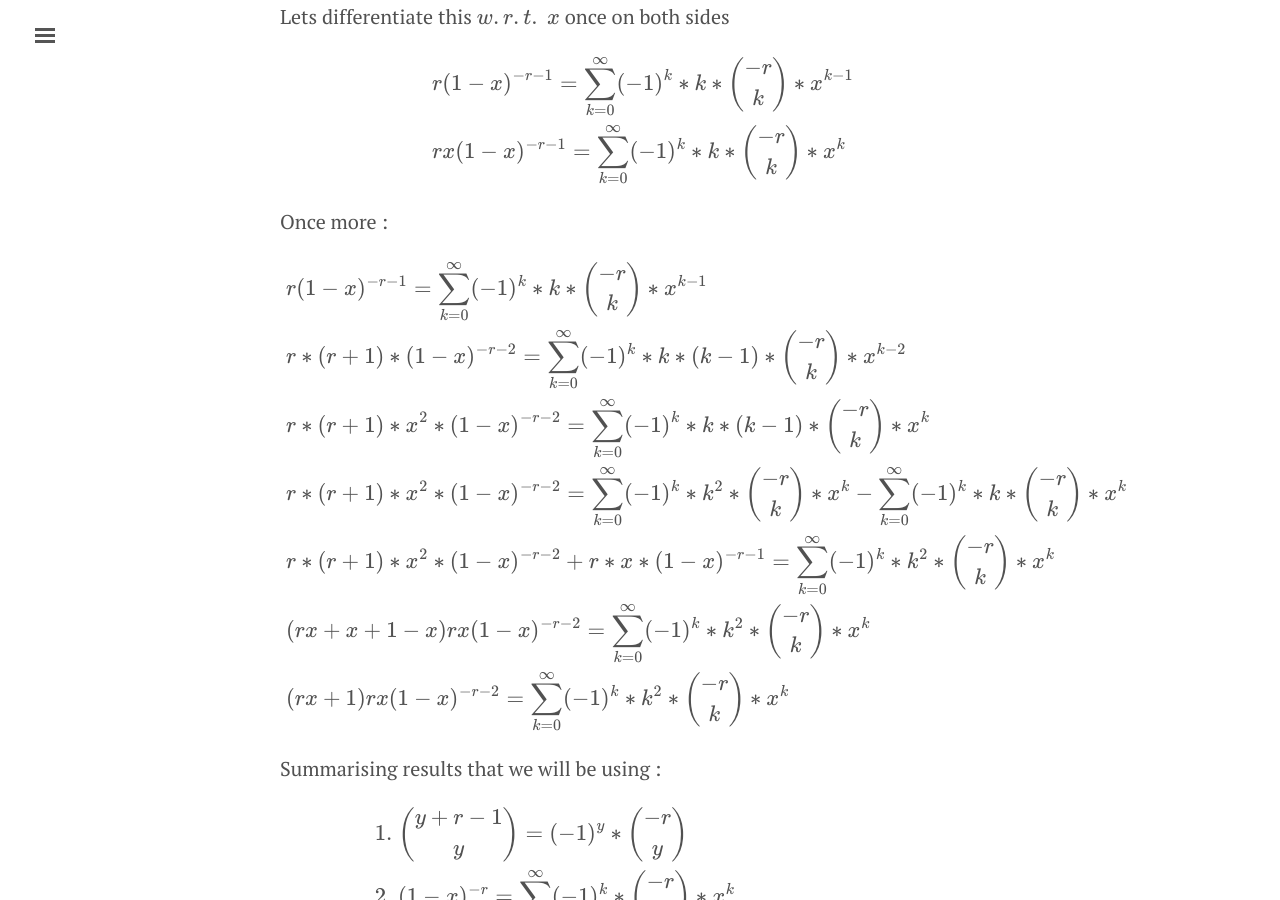
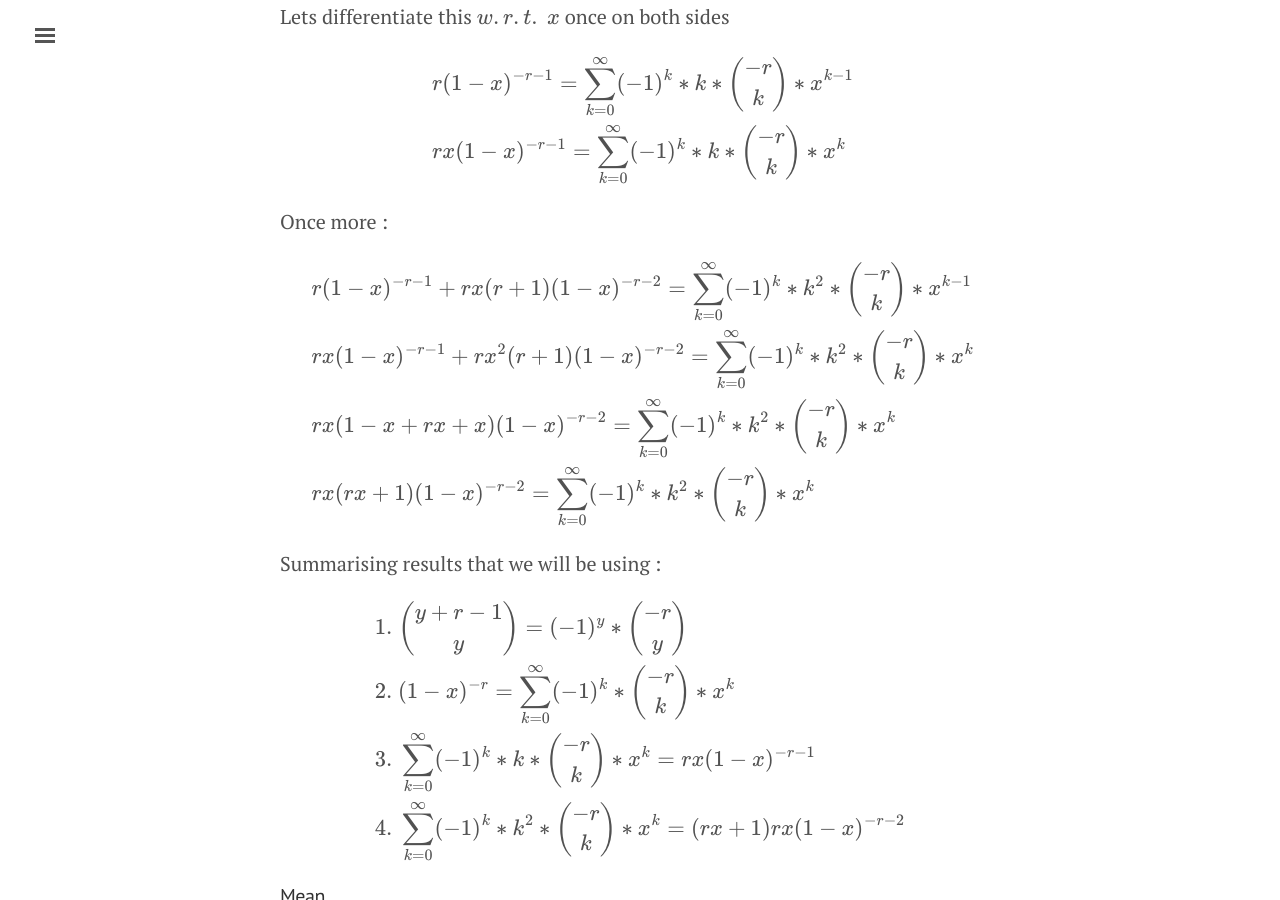
Before and after one commit to lalitsachan/lalitsachan.github.io, a Jekyll site: the page built from _posts/2020-09-07-Lets-Talk-Distributions-Part-2.md, in a window 1280 px wide and 900 px high, scrolled down 9444 px. Built offline with Jekyll 4.4.1, drawn with Linux system fonts in a browser that asks for light colours; formulas are drawn with MathJax 3; comment, search, counter and statistics services are not loaded.

Commit message:
simplified math

```diff
--- a/_posts/2020-09-07-Lets-Talk-Distributions-Part-2.md
+++ b/_posts/2020-09-07-Lets-Talk-Distributions-Part-2.md
@@ -285,13 +285,10 @@ Once more :
 
 $$
 \begin{align}
-& \ r(1-x)^{-r-1}=\sum\limits_{k=0}^\infty (-1)^k *k*\binom{-r}{k}*x^{k-1}
-\\ & \ r*(r+1)*(1-x)^{-r-2}=\sum\limits_{k=0}^\infty (-1)^k *k*(k-1)*\binom{-r}{k}*x^{k-2}
-\\ & \ r*(r+1)*x^2*(1-x)^{-r-2}=\sum\limits_{k=0}^\infty (-1)^k *k*(k-1)*\binom{-r}{k}*x^{k}
-\\ & \ r*(r+1)*x^2*(1-x)^{-r-2}=\sum\limits_{k=0}^\infty (-1)^k *k^2*\binom{-r}{k}*x^{k}-\sum\limits_{k=0}^\infty (-1)^k *k*\binom{-r}{k}*x^{k}
-\\ & \ r*(r+1)*x^2*(1-x)^{-r-2}+r*x*(1-x)^{-r-1}=\sum\limits_{k=0}^\infty (-1)^k *k^2*\binom{-r}{k}*x^{k}
-\\ & \ (rx+x+1-x)rx(1-x)^{-r-2}=\sum\limits_{k=0}^\infty (-1)^k *k^2*\binom{-r}{k}*x^{k}
-\\ & \ (rx+1)rx(1-x)^{-r-2}=\sum\limits_{k=0}^\infty (-1)^k *k^2*\binom{-r}{k}*x^{k}
+& \ r(1-x)^{-r-1}+rx(r+1)(1-x)^{-r-2}=\sum\limits_{k=0}^\infty (-1)^k *k^2*\binom{-r}{k}*x^{k-1}
+\\& \ rx(1-x)^{-r-1}+rx^2(r+1)(1-x)^{-r-2}=\sum\limits_{k=0}^\infty (-1)^k *k^2*\binom{-r}{k}*x^{k}
+\\& \ rx(1-x+rx+x)(1-x)^{-r-2}=\sum\limits_{k=0}^\infty (-1)^k *k^2*\binom{-r}{k}*x^{k}
+\\& \ rx(rx+1)(1-x)^{-r-2}=\sum\limits_{k=0}^\infty (-1)^k *k^2*\binom{-r}{k}*x^{k}
 \end{align}
 $$
 
```
